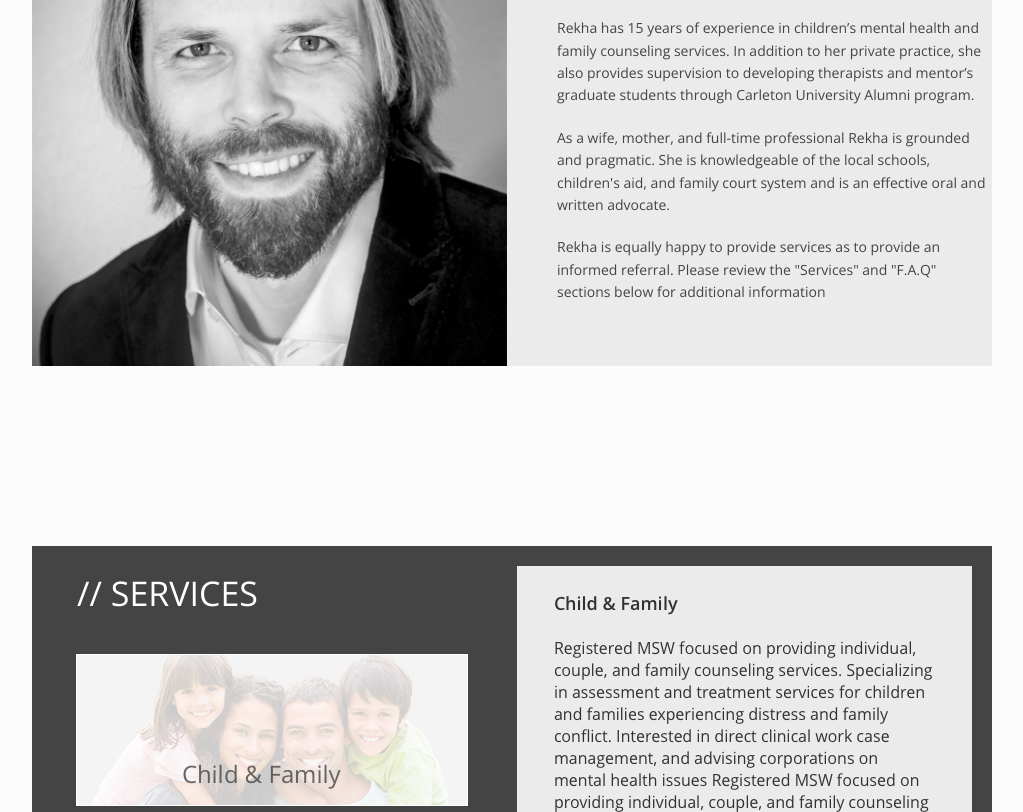
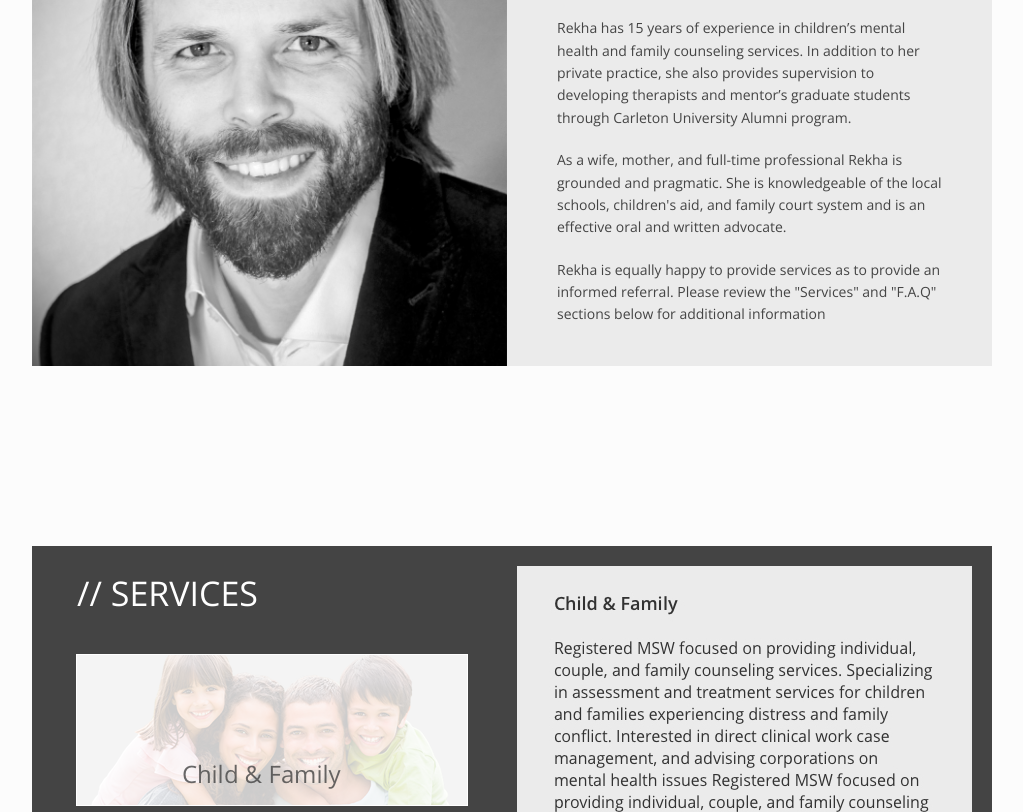
Before and after one commit to birdseyedata/birdseyedata.github.io, a plain HTML site: page index.html in a window 1280 px wide. Shown: the part 824-1636 px from the top of the page, without its empty margins (128-1151 px from the left). Drawn offline with nearby package versions, Linux system fonts and the light colour scheme.

```diff
--- a/css/main.css
+++ b/css/main.css
@@ -143,7 +143,8 @@ section.about {
 
 }
 
-p {
+.about p {
+	padding:  0 50px;
 	font-size:  14px;
 }
 
```
